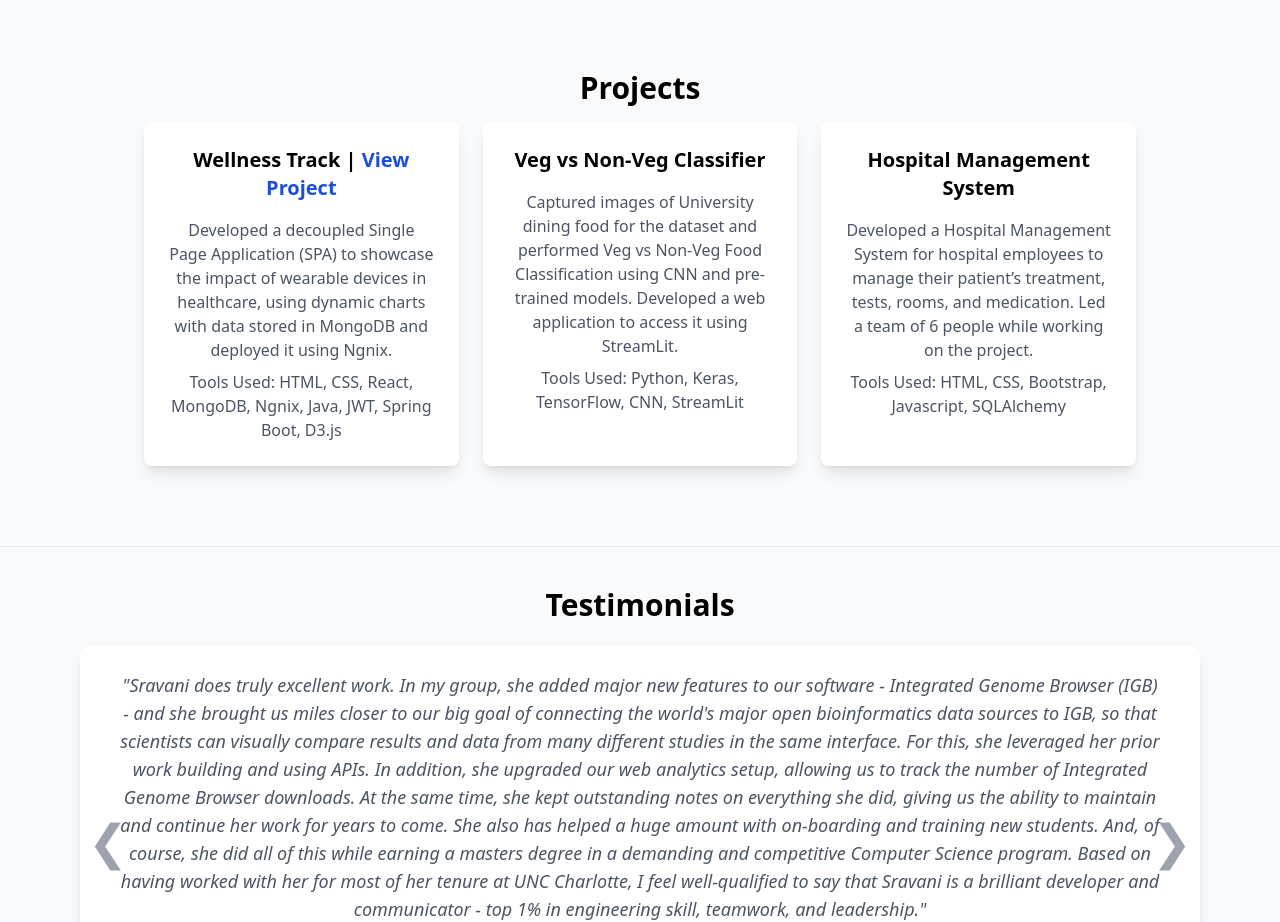
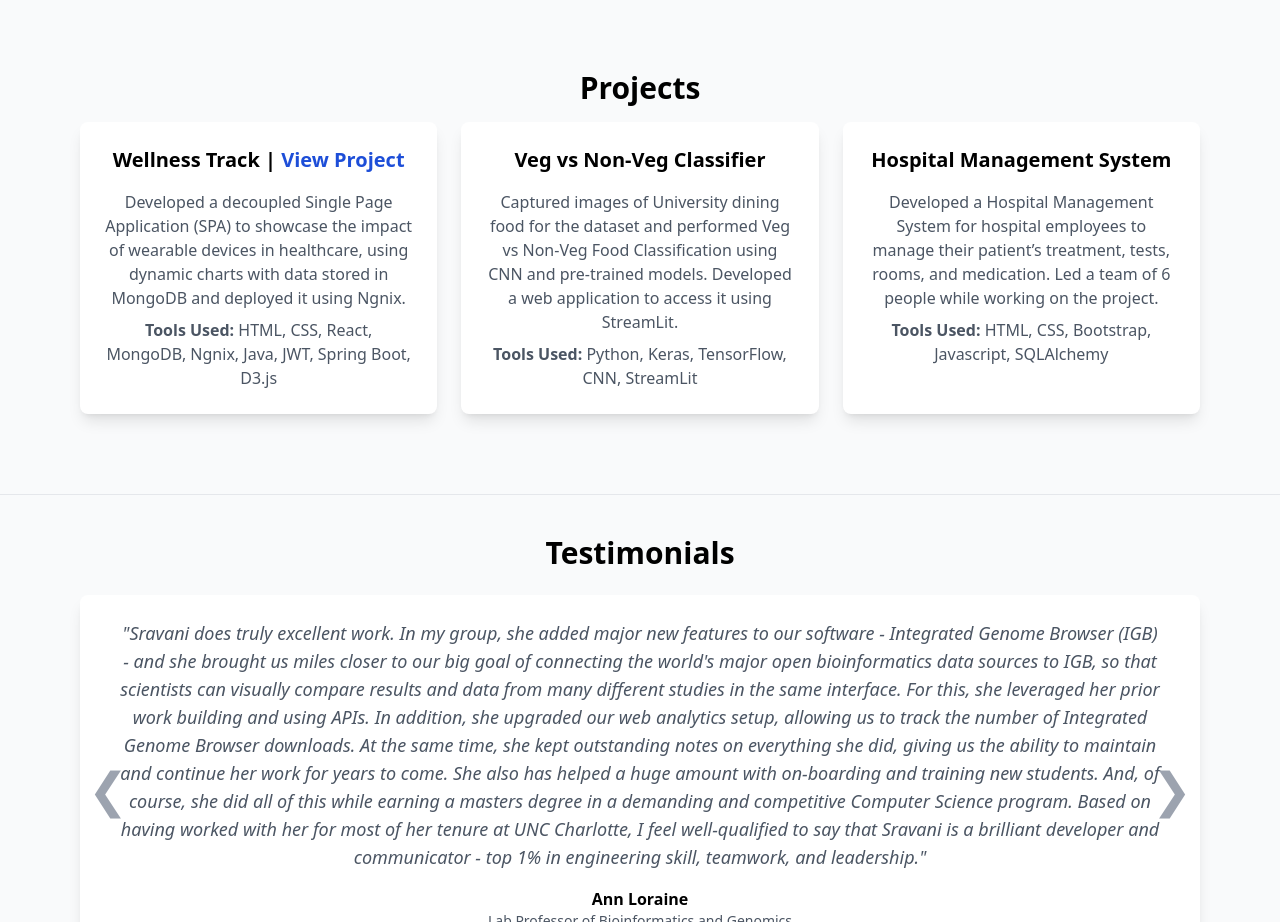
Before and after one commit to jsravanis/my-portfolio, a Next.js app: page / in a window 1280 px wide. Shown: the part 2620-3542 px from the top of the page. Built offline with nearby package versions, Linux system fonts and the light colour scheme.

Commit message:
Make UI changes in Projects section

```diff
--- a/app/components/Projects.js
+++ b/app/components/Projects.js
@@ -4,26 +4,26 @@ const Projects = () => {
     return (
         <section id="projects" className="py-20 bg-gray-50 text-center">
             <h2 className="text-3xl font-bold mb-4">Projects</h2>
-            <div className="grid grid-cols-1 md:grid-cols-2 lg:grid-cols-3 gap-6 max-w-5xl mx-auto px-4">
+            <div className="grid grid-cols-1 md:grid-cols-2 lg:grid-cols-3 gap-6 max-w-6xl mx-auto px-4">
                 <div className="bg-white p-6 rounded-lg shadow-lg w-full md:flex-row md:justify-between">
                     <h3 className="text-xl font-semibold">Wellness Track
                         | <a href="https://github.com/jsravanis/WellnessTrack" target="_blank" className="text-blue-700 hover:underline">View Project</a></h3>
                     <p className="text-gray-600 mt-4">Developed a decoupled Single Page Application (SPA) to showcase the
                         impact of wearable devices in healthcare, using dynamic charts with data stored in MongoDB and deployed it
                         using Ngnix.</p>
-                    <p className="text-gray-600 mt-2">Tools Used: HTML, CSS, React, MongoDB, Ngnix, Java, JWT, Spring Boot, D3.js</p>
+                    <p className="text-gray-600 mt-2"><b>Tools Used:</b> HTML, CSS, React, MongoDB, Ngnix, Java, JWT, Spring Boot, D3.js</p>
                 </div>
                 <div className="bg-white p-6 rounded-lg shadow-lg w-full">
                     <h3 className="text-xl font-semibold">Veg vs Non-Veg Classifier</h3>
                     <p className="text-gray-600 mt-4">Captured images of University dining food for the dataset and performed Veg vs
                         Non-Veg Food Classification using CNN and pre-trained models. Developed a web application to access it using StreamLit.</p>
-                    <p className="text-gray-600 mt-2">Tools Used: Python, Keras, TensorFlow, CNN, StreamLit</p>
+                    <p className="text-gray-600 mt-2"><b>Tools Used:</b> Python, Keras, TensorFlow, CNN, StreamLit</p>
                 </div>
                 <div className="bg-white p-6 rounded-lg shadow-lg w-full">
                     <h3 className="text-xl font-semibold">Hospital Management System</h3>
                     <p className="text-gray-600 mt-4">Developed a Hospital Management System for hospital employees to manage their
                         patient’s treatment, tests, rooms, and medication. Led a team of 6 people while working on the project.</p>
-                    <p className="text-gray-600 mt-2">Tools Used: HTML, CSS, Bootstrap, Javascript, SQLAlchemy</p>
+                    <p className="text-gray-600 mt-2"><b>Tools Used:</b> HTML, CSS, Bootstrap, Javascript, SQLAlchemy</p>
                 </div>
             </div>
         </section>
```
